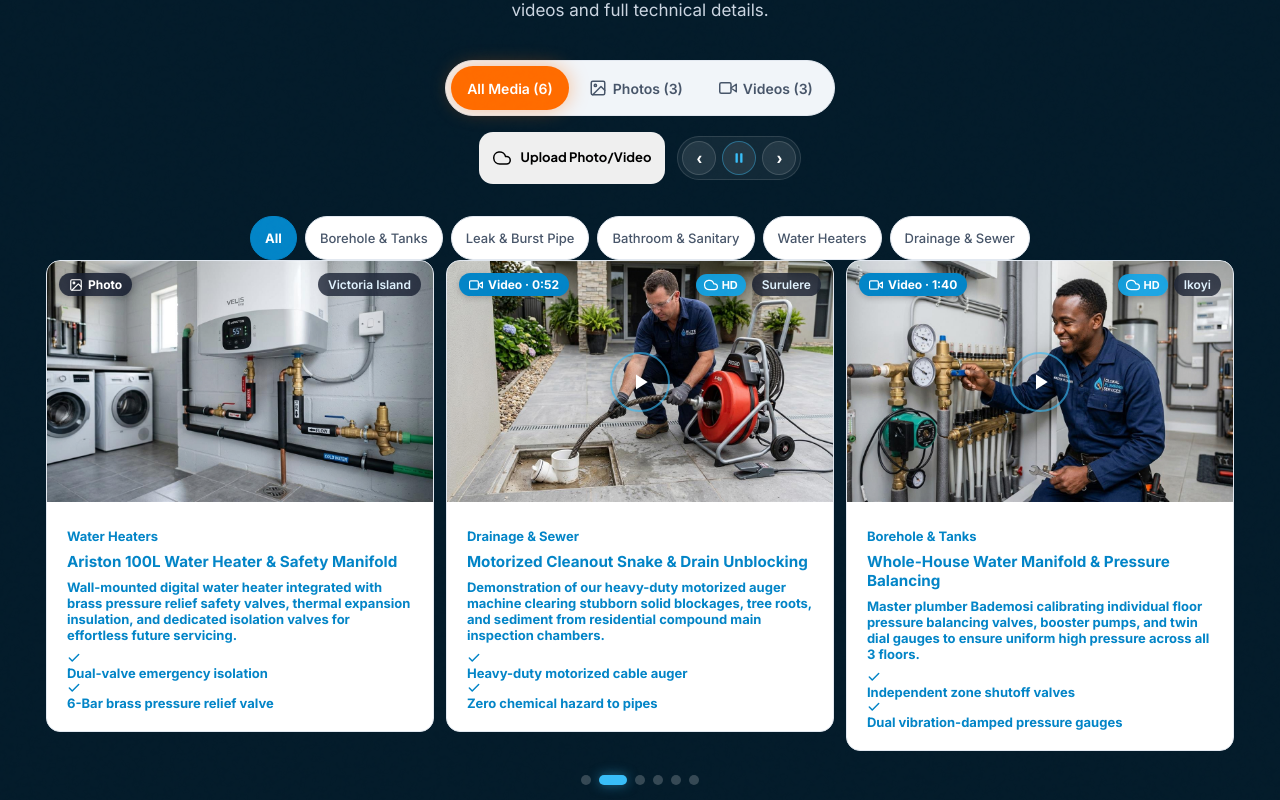
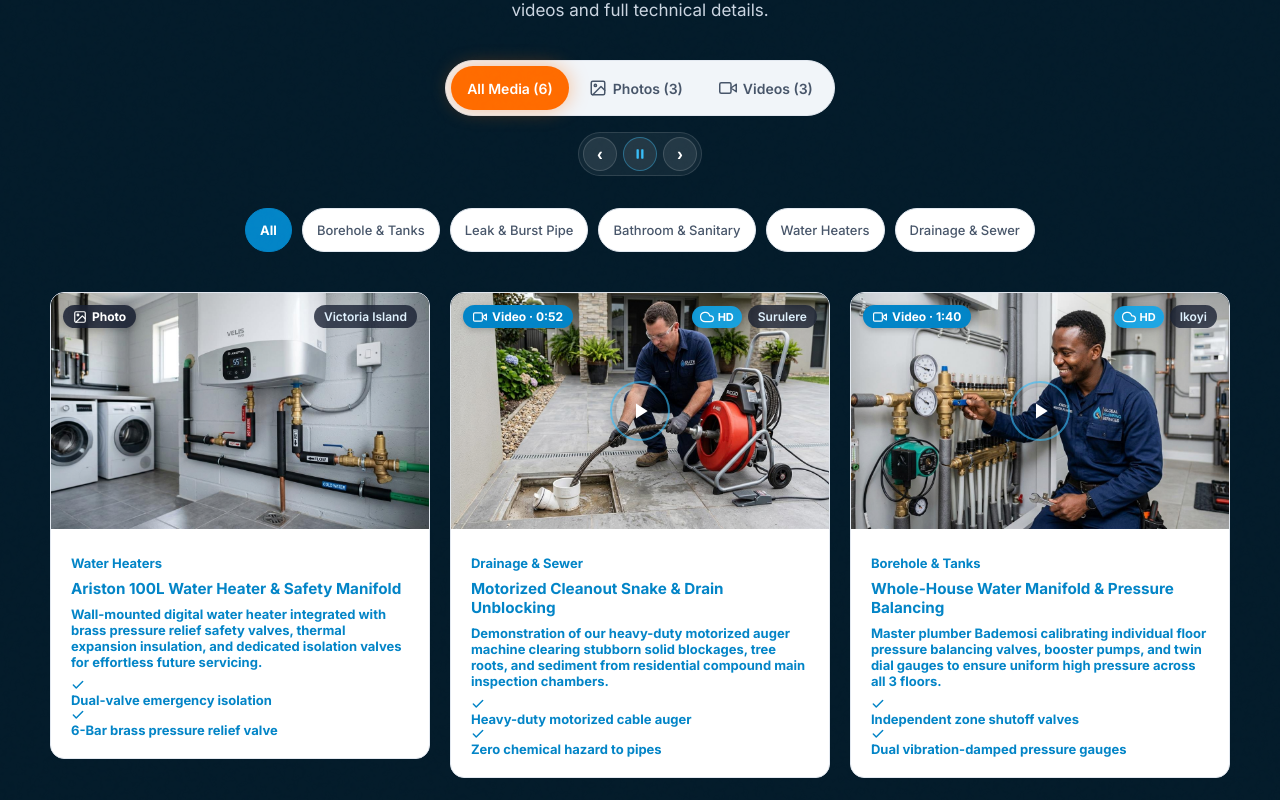
Before and after one commit to CHToken/bademosiflowtech, a React (Vite) app: page / in a window 1280 px wide. Shown: the part 4000-4800 px from the top of the page. Built offline with nearby package versions, Linux system fonts and the light colour scheme.

Commit message:
Remove public upload button from gallery header, add #admin hash listener, and increase spacing above carousel cards

```diff
--- a/src/components/Gallery.tsx
+++ b/src/components/Gallery.tsx
@@ -208,6 +208,19 @@
     const matchesMedia = activeMedia === 'all' || item.mediaType === activeMedia
     return matchesCat && matchesMedia
   })
+
+  // Listen for #admin URL hash or ?admin=true search param
+  useEffect(() => {
+    function checkAdminTrigger() {
+      if (typeof window === 'undefined') return
+      if (window.location.hash === '#admin' || window.location.search.includes('admin=true')) {
+        setIsAdminModalOpen(true)
+      }
+    }
+    checkAdminTrigger()
+    window.addEventListener('hashchange', checkAdminTrigger)
+    return () => window.removeEventListener('hashchange', checkAdminTrigger)
+  }, [])
 
   // Reset carousel index when filters change
   useEffect(() => {
@@ -461,14 +474,6 @@
         </div>
 
         <div className="gallery-top-actions">
-          <button
-            type="button"
-            className="btn btn-outline-cyan btn-sm admin-portal-btn"
-            onClick={() => setIsAdminModalOpen(true)}
-          >
-            <CloudIcon className="icon-sm" /> Upload Photo/Video
-          </button>
-
           {/* Carousel Arrows & Play/Pause */}
           <div className="carousel-nav-buttons">
             <button
--- a/src/styles/components.css
+++ b/src/styles/components.css
@@ -1912,7 +1912,8 @@
   display: flex;
   flex-wrap: wrap;
   justify-content: center;
-  gap: 8px;
+  gap: 10px;
+  margin-block: 16px 32px;
 }
 
 .cat-pill {
@@ -4039,6 +4040,8 @@
   position: relative;
   touch-action: pan-y;
   border-radius: var(--r-lg);
+  padding-block: 8px 16px;
+  margin-top: 8px;
 }
 
 .gallery-carousel-track {
@@ -4050,7 +4053,7 @@
 .carousel-slide-item {
   flex: 0 0 100%;
   max-width: 100%;
-  padding-inline: 6px;
+  padding-inline: 10px;
   box-sizing: border-box;
 }
 
```
